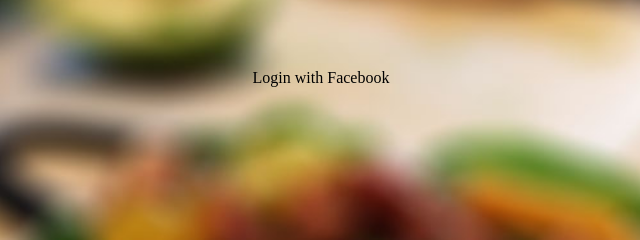
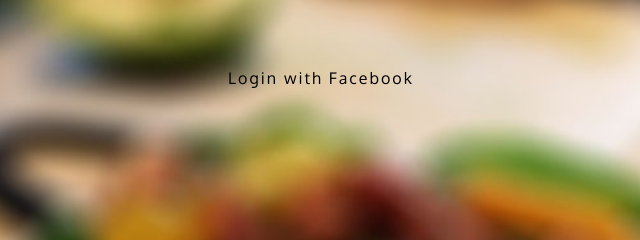
Before and after one commit to terekim/recipe-finder, a website: page public/index.html in a window 1280 px wide. Shown: the part 186-426 px from the top of the page, 319-959 px from the left. Drawn offline with Linux system fonts and the light colour scheme.

Commit message:
font improvement

```diff
--- a/public/css/main.css
+++ b/public/css/main.css
@@ -17,6 +17,8 @@
   font-size: 100%;
   font: inherit;
   vertical-align: baseline;
+  font-family:'Oxygen', sans-serif;
+  letter-spacing: 2px;
 }
 /* HTML5 display-role reset for older browsers */
 article, aside, details, figcaption, figure,
@@ -106,6 +108,7 @@
   width: 100%;
   height: 50px;
   border: none;
+  padding-left: 10px;
 }
 
 .sidebar-table-wrapper{
@@ -165,6 +168,7 @@
 
 .ingredient-item-label{
   vertical-align: middle;
+  padding-left:10px;
 }
 
 .ingredient-item-icon{
--- a/public/index.html
+++ b/public/index.html
@@ -5,6 +5,7 @@
     <script src="js/main.js"></script>
     <script src="js/sweet-alert.js"></script>
     <link rel="stylesheet" type="text/css" href="css/sweet-alert.css">
+    <link href='http://fonts.googleapis.com/css?family=Oxygen:400,300' rel='stylesheet' type='text/css'>
   </head>
   <body>
   <div id="fb-root"></div>
```
